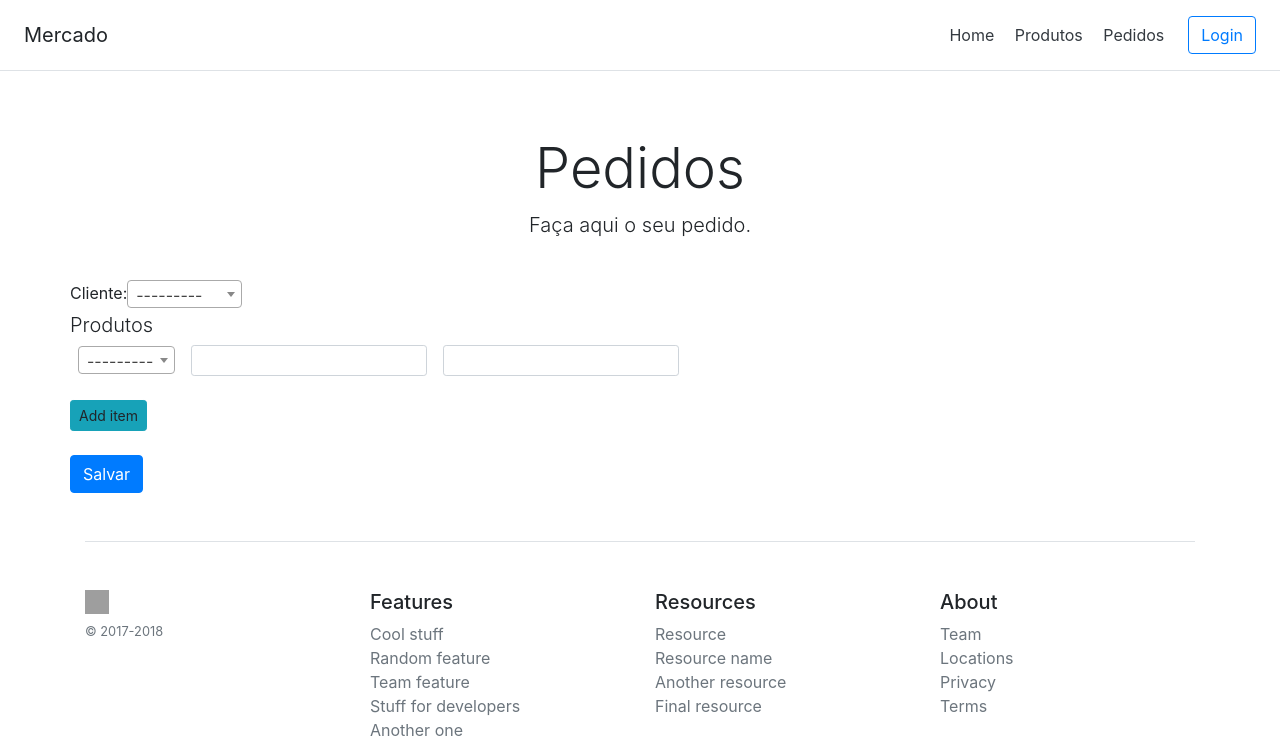
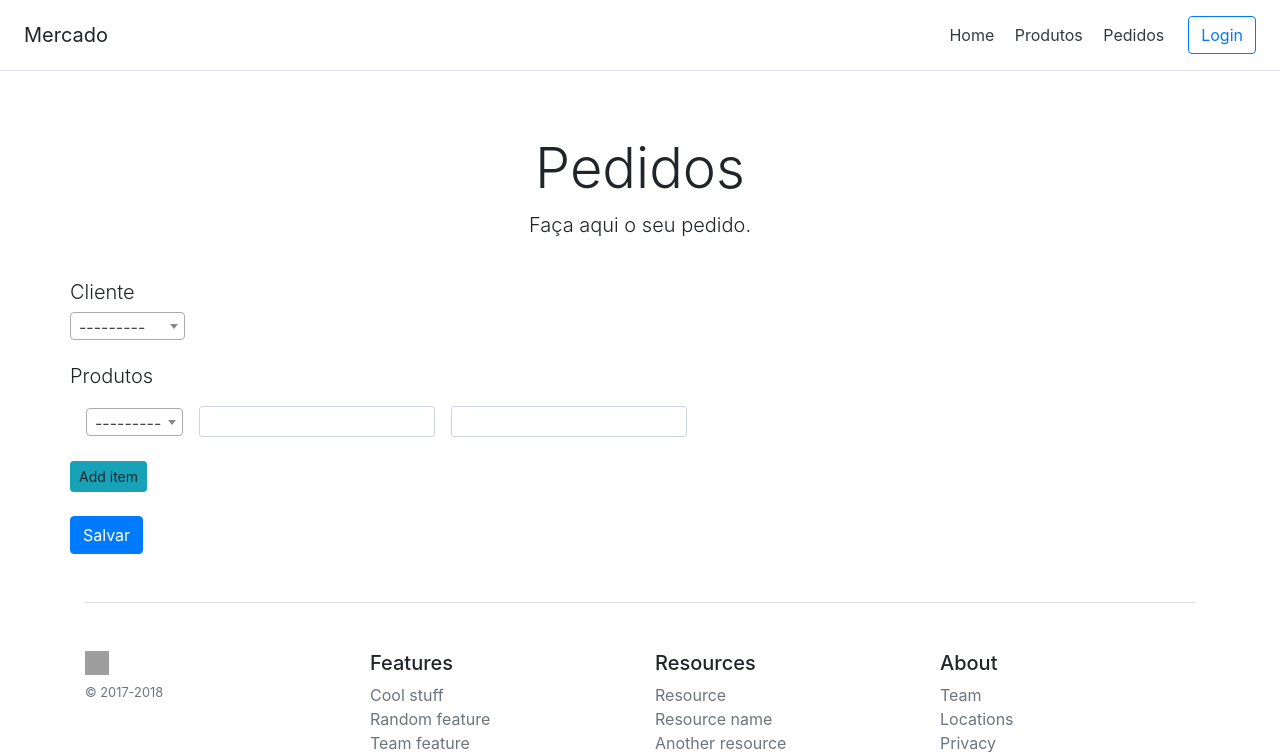
Before and after one commit to guilehm/Mercado, a Django app: page /pedidos/ in a window 1280 px wide. Shown: the top 752 px of the page. Run offline with Django 3.2, Linux system fonts and the light colour scheme; data comes from the database, SQL or seed files in the repository; some libraries are stand-ins or nearby versions; grey boxes are pictures that could not be loaded.

Commit message:
Improvements

```diff
--- a/core/templates/core/pedidos.html
+++ b/core/templates/core/pedidos.html
@@ -48,20 +48,21 @@
               {% csrf_token %}
               <div class="row">
                   <div class="col-xs-8 col-md-5">
-                      {{ forms }}
+                      <h3 class="lead">Cliente</h3>
+                      {{ forms.cliente }}
                       {{ formset.management_form }}
                   </div>
               </div>
-              <h3 class="lead">Produtos</h3>
-              <div id="order" class="form-inline">
-                  {% for item_order_form in formset %}
-                  <div id="item-{{ forloop.counter0 }}" class="form-group">
-                      <span class="mx-2">{{ item_order_form.produto }}</span>
-                      <span class="mx-2">{{ item_order_form.quantidade }}</span>
-                      <span class="mx-2">{{ item_order_form.preco }}</span>
+              <h3 class="lead mt-4">Produtos</h3>
+                  <div id="order" class="form-inline">
+                      {% for item_order_form in formset %}
+                      <div id="item-{{ forloop.counter0 }}" class="form-group" style="margin-top: 10px">
+                        {% for item in formset.empty_form %}
+                        <span class="mr-3">{{ item }}</span>
+                        {% endfor %}
+                      </div>
+                      {% endfor %}
                   </div>
-                  {% endfor %}
-              </div>
               <a class="btn btn-sm btn-info my-4" id="add-item">Add item</a>
 
               <div class="form-inline buttons">
@@ -112,9 +113,7 @@
 				$("div#order").append(compiledTmpl);
 				// update form count
 				$('#id_produto-TOTAL_FORMS').attr('value', count + 1);
-				// some animate to scroll to view our new form    nao vi.. vc ja corrigiu? não... é na linha 66 o erro, naão é?
 				$('#id_produto-' + (count) + '-produto').select2();
-
 				$('html, body').animate({
 					scrollTop: $("#add-item").position().top - 200
 				}, 800);
@@ -128,7 +127,7 @@
     <script type="text/html" id="item-order">
       <div id="item-__prefix__" class="form-group" style="margin-top: 10px">
         {% for item in formset.empty_form %}
-        {{ item }}
+        <span class="mr-3">{{ item }}</span>
         {% endfor %}
       </div>
 	</script>
```
